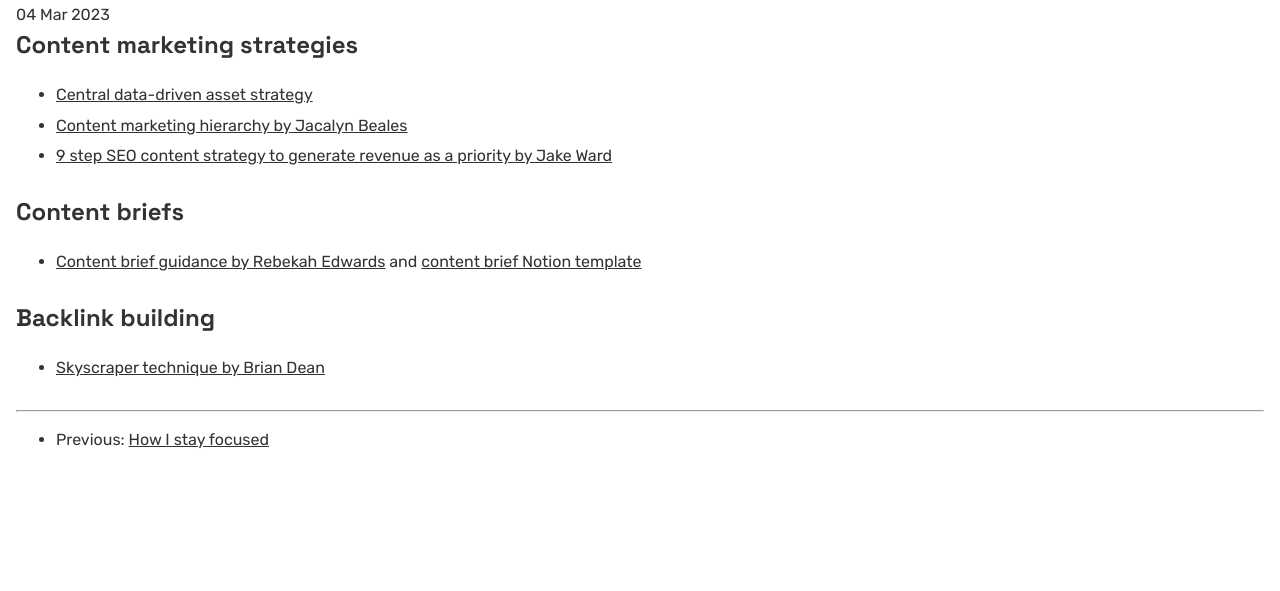
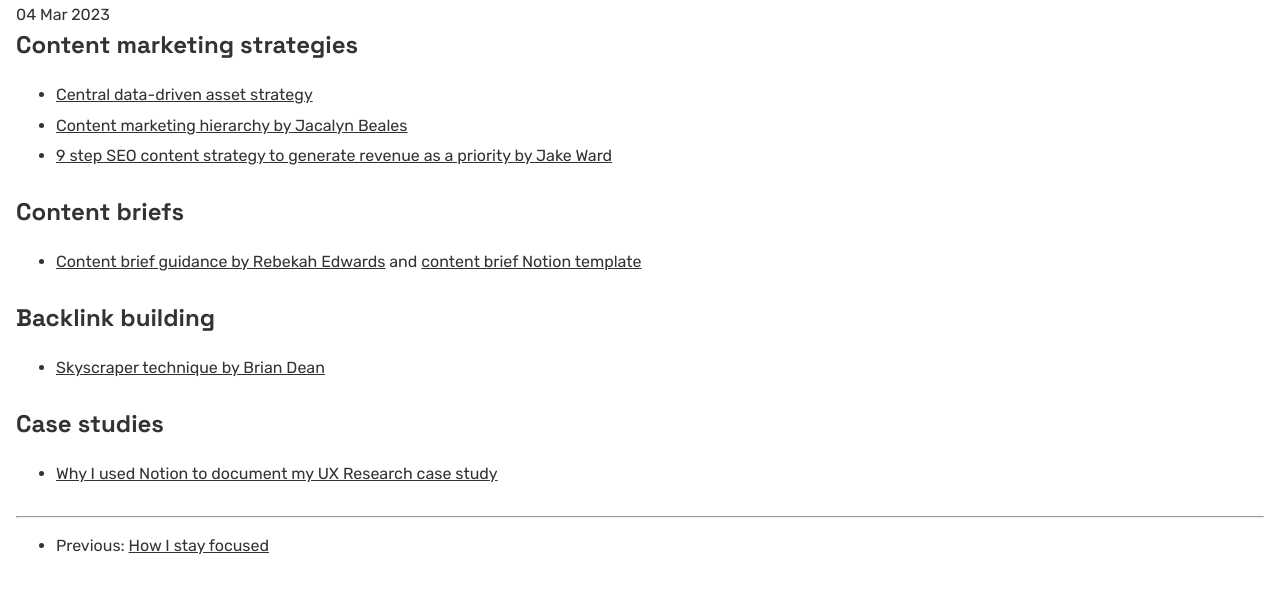
Before and after one commit to bookercodes/booker.codes, an Eleventy site: page posts/content-mktg-resources.md in a window 1280 px wide. Shown: the part 139-730 px from the top of the page. Built offline with nearby package versions, Linux system fonts and the light colour scheme; Eleventy itself is replaced by a stand-in of ours; files that its build step writes are made by us from their sources; what eleventy-plugin-toc would draw is missing.

Commit message:
Add case study

```diff
--- a/posts/content-mktg-resources.md
+++ b/posts/content-mktg-resources.md
@@ -17,3 +17,6 @@ layout: layouts/post.njk
 
 ## Backlink building
 - [Skyscraper technique by Brian Dean](https://backlinko.com/skyscraper-technique)
+
+## Case studies
+- [Why I used Notion to document my UX Research case study](https://medium.com/design-bootcamp/how-i-used-notion-to-document-my-ux-research-case-study-af7e82e79dee)
```
